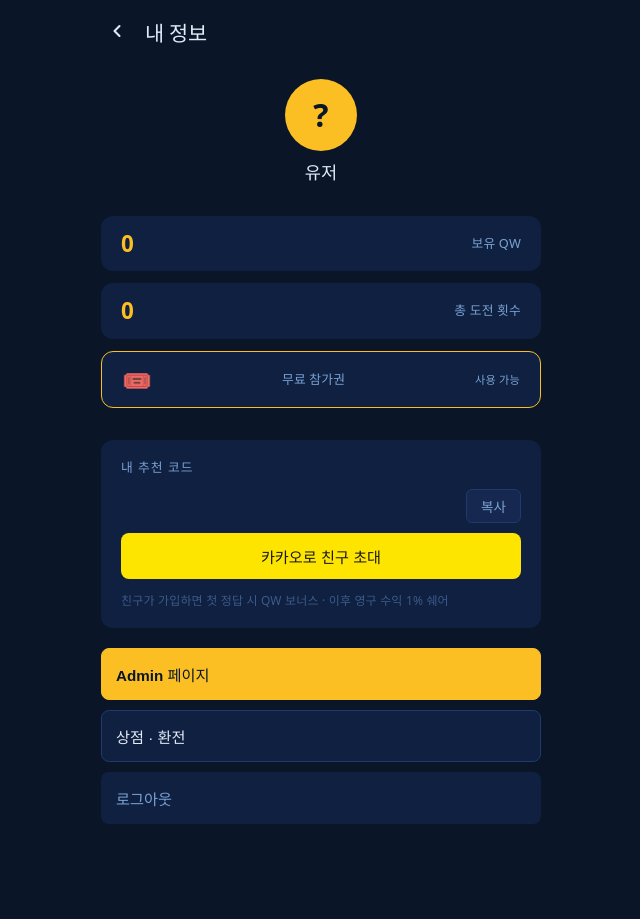
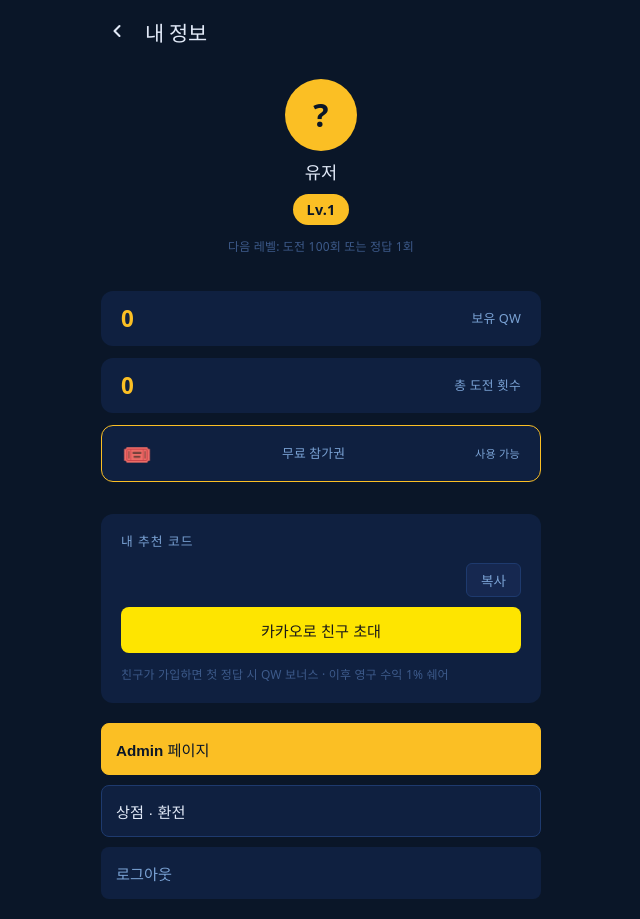
Before and after one commit to wondaero/item.quiz, a React (Vite) app in the folder app/: page /my in a window 1280 px wide. Shown: the whole page, without its empty margins (319-959 px from the left). Before the commit the page ends 844 px from the top, so only its background shows below. Built offline with nearby package versions, Linux system fonts and the light colour scheme; no server answers; a web font is replaced by a local one.

Commit message:
레벨 시스템 구현

```diff
--- a/app/src/constants.js
+++ b/app/src/constants.js
@@ -12,6 +12,29 @@ export const NEWBIE_PERIOD_DAYS = 7       // 신규 혜택 기간
 // 추천인 영구 수익 쉐어
 export const REFERRAL_SHARE_RATE = 0.01  // 추천받은 유저가 현상금 획득 시 1% 추천인에게 별도 지급 (획득자 현상금은 그대로)
 
+// 레벨 시스템
+// 조건: attempts(틀림 누적) OR solvedCount(맞춤 누적) 둘 중 하나 충족 시 레벨업
+export const LEVEL_THRESHOLDS = [
+  { level: 1, attempts: 0,    solved: 0,  bonus: 0.00 },
+  { level: 2, attempts: 100,  solved: 1,  bonus: 0.01 },
+  { level: 3, attempts: 200,  solved: 2,  bonus: 0.02 },
+  { level: 4, attempts: 300,  solved: 3,  bonus: 0.03 },
+  { level: 5, attempts: 500,  solved: 5,  bonus: 0.04 },
+  { level: 6, attempts: 1000, solved: 10, bonus: 0.05 },
+]
+
+// 현재 레벨 계산 (attempts, solvedCount 기준)
+export const calcLevel = (attempts = 0, solvedCount = 0) => {
+  let level = 1
+  for (const t of LEVEL_THRESHOLDS) {
+    if (attempts >= t.attempts || solvedCount >= t.solved) level = t.level
+  }
+  return level
+}
+
+export const getLevelBonus = (attempts = 0, solvedCount = 0) =>
+  LEVEL_THRESHOLDS.find(t => t.level === calcLevel(attempts, solvedCount))?.bonus ?? 0
+
 // 개발용 접근 제어 - import.meta.env.DEV는 빌드 시 자동으로 false로 치환됨 (배포본에 코드 자체 없음)
 export const DEV_ACCESS = {
   전체접근: import.meta.env.DEV,      // true면 로그인/admin/광고/쿨타임 전부 무시
--- a/app/src/pages/AdminPage.css
+++ b/app/src/pages/AdminPage.css
@@ -367,6 +367,12 @@
   font-family: monospace;
 }
 
+.admin-quiz-date {
+  font-size: 0.7rem;
+  color: var(--text-muted);
+  margin-left: 6px;
+}
+
 .admin-quiz-note {
   font-size: 0.8rem;
   color: var(--primary);
--- a/app/src/pages/AdminPage.jsx
+++ b/app/src/pages/AdminPage.jsx
@@ -196,6 +196,11 @@ export default function AdminPage() {
     }
   }
 
+  const formatCreatedAt = (ts) => {
+    const d = ts.toDate ? ts.toDate() : new Date(ts)
+    return `${d.getMonth()+1}/${d.getDate()} ${String(d.getHours()).padStart(2,'0')}:${String(d.getMinutes()).padStart(2,'0')}`
+  }
+
   const formatPublishAt = (ts) => {
     if (!ts) return null
     const d = ts.toDate ? ts.toDate() : new Date(ts)
@@ -361,6 +366,7 @@ export default function AdminPage() {
               <div key={q.id} className={`admin-quiz-card ${q.solvedBy ? 'solved' : ''}`}>
                 <div className="admin-quiz-card-top">
                   <span className="admin-quiz-id">#{q.id.slice(0, 6)}</span>
+                  {q.createdAt && <span className="admin-quiz-date">{formatCreatedAt(q.createdAt)}</span>}
                   {!q.solvedBy && <button className="edit-quiz-btn" onClick={() => openEdit(q)}>수정</button>}
                   {q.solvedBy && <span className="solved-tag">종료</span>}
                 </div>
--- a/app/src/pages/LoginPage.jsx
+++ b/app/src/pages/LoginPage.jsx
@@ -51,6 +51,7 @@ export default function LoginPage() {
           profileImage,
           points: SIGNUP_REWARD,
           attempts: 0,
+          solvedCount: 0,
           freeTicketLastUsed: null,
           referredBy: ref,
           joinedAt: Timestamp.now(),
--- a/app/src/pages/MyPage.css
+++ b/app/src/pages/MyPage.css
@@ -50,6 +50,26 @@
 .username {
   font-size: 1.1rem;
   font-weight: 600;
+}
+
+.level-badge {
+  background: var(--primary);
+  color: var(--btn-text);
+  border-radius: 20px;
+  padding: 4px 14px;
+  font-size: 0.9rem;
+  font-weight: 700;
+}
+
+.level-bonus {
+  font-size: 0.8rem;
+  opacity: 0.85;
+}
+
+.level-next {
+  font-size: 0.75rem;
+  color: var(--text-muted);
+  margin: 0;
 }
 
 .my-stats {
--- a/app/src/pages/MyPage.jsx
+++ b/app/src/pages/MyPage.jsx
@@ -3,7 +3,7 @@ import { useNavigate } from 'react-router-dom'
 import { doc, getDoc } from 'firebase/firestore'
 import { db } from '../firebase/config'
 import useAuthStore from '../store/useAuthStore'
-import { CURRENCY } from '../constants'
+import { CURRENCY, calcLevel, LEVEL_THRESHOLDS } from '../constants'
 import './MyPage.css'
 
 const initKakao = () => {
@@ -47,6 +47,10 @@ export default function MyPage() {
     })
   }
 
+  const level = calcLevel(userData?.attempts ?? 0, userData?.solvedCount ?? 0)
+  const nextThreshold = LEVEL_THRESHOLDS.find(t => t.level === level + 1)
+  const levelBonus = LEVEL_THRESHOLDS.find(t => t.level === level)?.bonus ?? 0
+
   return (
     <div className="my-page">
       <header className="my-header">
@@ -57,6 +61,10 @@ export default function MyPage() {
       <div className="my-profile">
         <div className="avatar">{user?.nickname?.[0] ?? '?'}</div>
         <p className="username">{user?.nickname ?? '유저'}</p>
+        <div className="level-badge">Lv.{level}{levelBonus > 0 && <span className="level-bonus"> +{(levelBonus * 100).toFixed(0)}%</span>}</div>
+        {nextThreshold && (
+          <p className="level-next">다음 레벨: 도전 {nextThreshold.attempts}회 또는 정답 {nextThreshold.solved}회</p>
+        )}
       </div>
 
       <div className="my-stats">
--- a/app/src/pages/QuizDetailPage.css
+++ b/app/src/pages/QuizDetailPage.css
@@ -13,6 +13,22 @@
   color: var(--text-muted);
   text-align: center;
   margin-top: 40vh;
+}
+
+.levelup-banner {
+  background: var(--primary);
+  color: var(--btn-text);
+  border-radius: 12px;
+  padding: 12px 24px;
+  font-size: 1rem;
+  font-weight: 700;
+  text-align: center;
+  animation: levelup-pop 0.4s ease;
+}
+
+@keyframes levelup-pop {
+  0% { transform: scale(0.8); opacity: 0; }
+  100% { transform: scale(1); opacity: 1; }
 }
 
 .ticket-phase, .ad-phase, .play-phase, .result-phase {
--- a/app/src/pages/QuizDetailPage.jsx
+++ b/app/src/pages/QuizDetailPage.jsx
@@ -4,7 +4,7 @@ import { doc, getDoc, updateDoc, increment, arrayUnion, Timestamp, onSnapshot, r
 import { db } from '../firebase/config'
 import useAuthStore from '../store/useAuthStore'
 import './QuizDetailPage.css'
-import { CURRENCY, DEV_ACCESS, NEWBIE_FIRST_SOLVE, NEWBIE_PERIOD_DAYS, REFERRAL_REWARD, REFERRAL_SHARE_RATE } from '../constants'
+import { CURRENCY, DEV_ACCESS, NEWBIE_FIRST_SOLVE, NEWBIE_PERIOD_DAYS, REFERRAL_REWARD, REFERRAL_SHARE_RATE, getLevelBonus, calcLevel } from '../constants'
 
 const getTodayString = () => new Date().toISOString().slice(0, 10)
 const normalize = (s) => s.replace(/\s/g, '')
@@ -31,6 +31,7 @@ export default function QuizDetailPage() {
   const [phase, setPhase] = useState('ticket')
   const [ticketType, setTicketType] = useState(null)
   const [result, setResult] = useState(null)
+  const [leveledUp, setLeveledUp] = useState(null)
   const [lockedBounty, setLockedBounty] = useState(0)
   const [loading, setLoading] = useState(true)
   const [showQuitConfirm, setShowQuitConfirm] = useState(false)
@@ -126,7 +127,11 @@ export default function QuizDetailPage() {
             const uData = userDoc.data()
             const now = Timestamp.now()
 
-            let totalGain = lockedBounty
+            const oldLevel = calcLevel(uData.attempts ?? 0, uData.solvedCount ?? 0)
+            const newLevel = calcLevel(uData.attempts ?? 0, (uData.solvedCount ?? 0) + 1)
+            const levelBonus = getLevelBonus(uData.attempts ?? 0, uData.solvedCount ?? 0)
+            let totalGain = lockedBounty + Math.floor(lockedBounty * levelBonus)
+            if (newLevel > oldLevel) setLeveledUp(newLevel)
             let claimNewbie = false
             if (!uData.newbieBonusClaimed && uData.joinedAt) {
               const daysSinceJoin = (now.toMillis() - uData.joinedAt.toMillis()) / 86400000
@@ -139,6 +144,7 @@ export default function QuizDetailPage() {
             transaction.update(quizRef, { solvedBy: user.uid, solvedAt: now, activePlayers: increment(-1) })
             transaction.update(userRef, {
               points: increment(totalGain),
+              solvedCount: increment(1),
               ...(claimNewbie && { newbieBonusClaimed: true }),
             })
 
@@ -264,6 +270,9 @@ export default function QuizDetailPage() {
 
       {phase === 'result' && (
         <div className="result-phase">
+          {leveledUp && (
+            <div className="levelup-banner">🎊 레벨 업! Lv.{leveledUp} 달성</div>
+          )}
           {result === 'correct' ? (
             <>
               <div className="result-icon">🎉</div>
```
Also changed, not shown: 1 other file (tests, documents, lock files or other folders).
